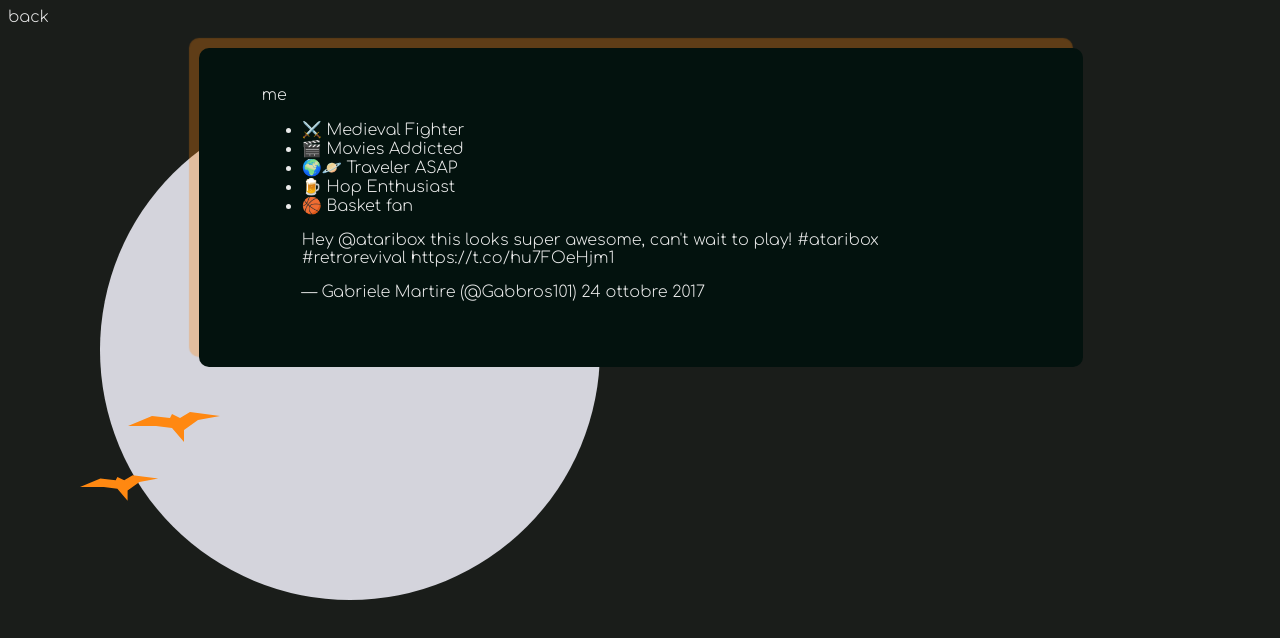
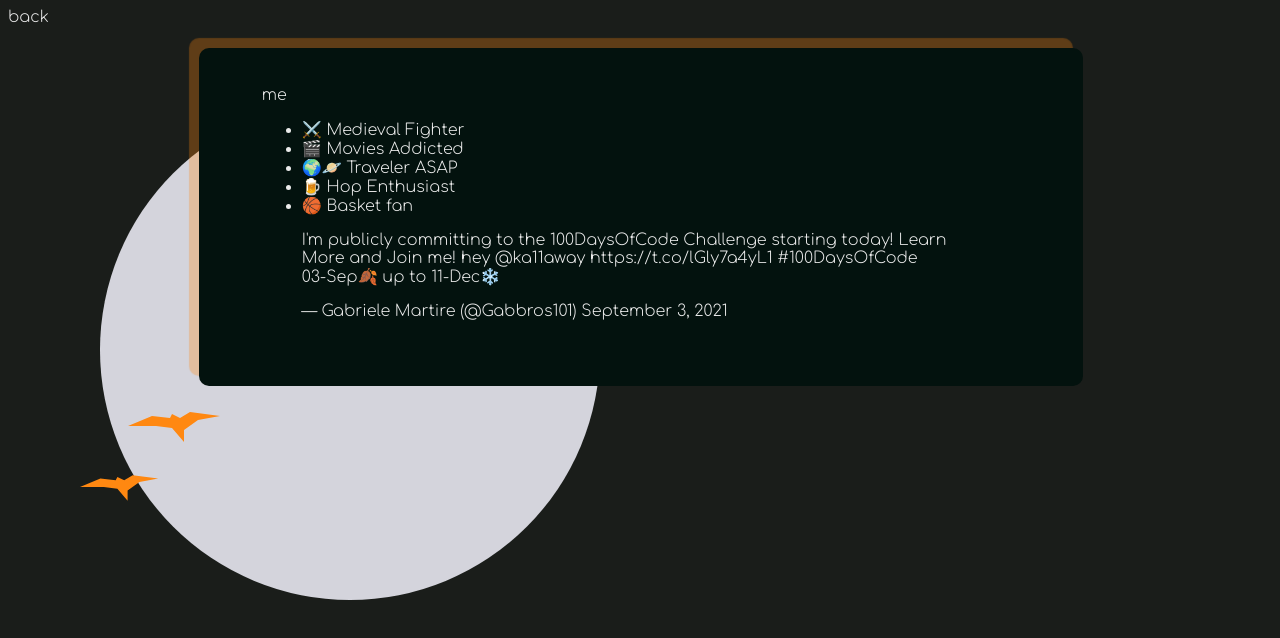
Before and after one commit to gabrielemartire/gabrielemartire, a plain HTML site: page sqs/sq6.html in a window 1280 px wide. Drawn offline with Linux system fonts and the light colour scheme.

Commit message:
v0.8.3 tracker traffic on website

```diff
--- a/sqs/sq6.html
+++ b/sqs/sq6.html
@@ -25,7 +25,7 @@
             <li>🏀 Basket fan</li>
         </ul>
         <div>
-            <blockquote class="twitter-tweet" data-lang="it" data-dnt="true" data-theme="dark"><p lang="en" dir="ltr">Hey <a href="https://twitter.com/ataribox?ref_src=twsrc%5Etfw">@ataribox</a> this looks super awesome, can&#39;t wait to play! <a href="https://twitter.com/hashtag/ataribox?src=hash&amp;ref_src=twsrc%5Etfw">#ataribox</a> <a href="https://twitter.com/hashtag/retrorevival?src=hash&amp;ref_src=twsrc%5Etfw">#retrorevival</a> <a href="https://t.co/hu7FOeHjm1">https://t.co/hu7FOeHjm1</a></p>&mdash; Gabriele Martire (@Gabbros101) <a href="https://twitter.com/Gabbros101/status/922732400676950016?ref_src=twsrc%5Etfw">24 ottobre 2017</a></blockquote> <script async src="https://platform.twitter.com/widgets.js" charset="utf-8"></script>
+            <blockquote class="twitter-tweet" data-theme="dark"><p lang="en" dir="ltr">I&#39;m publicly committing to the 100DaysOfCode Challenge starting today! Learn More and Join me! hey <a href="https://twitter.com/ka11away?ref_src=twsrc%5Etfw">@ka11away</a> <a href="https://t.co/lGly7a4yL1">https://t.co/lGly7a4yL1</a> <a href="https://twitter.com/hashtag/100DaysOfCode?src=hash&amp;ref_src=twsrc%5Etfw">#100DaysOfCode</a> <br>03-Sep🍂 up to 11-Dec❄️</p>&mdash; Gabriele Martire (@Gabbros101) <a href="https://twitter.com/Gabbros101/status/1433782698083078146?ref_src=twsrc%5Etfw">September 3, 2021</a></blockquote> <script async src="https://platform.twitter.com/widgets.js" charset="utf-8"></script>
         </div>
 <!-- ⚗️ 💊 📡💻 -->
 <div class='polyBack'>
```
Also changed, not shown: index.html (+9 -3 lines).
